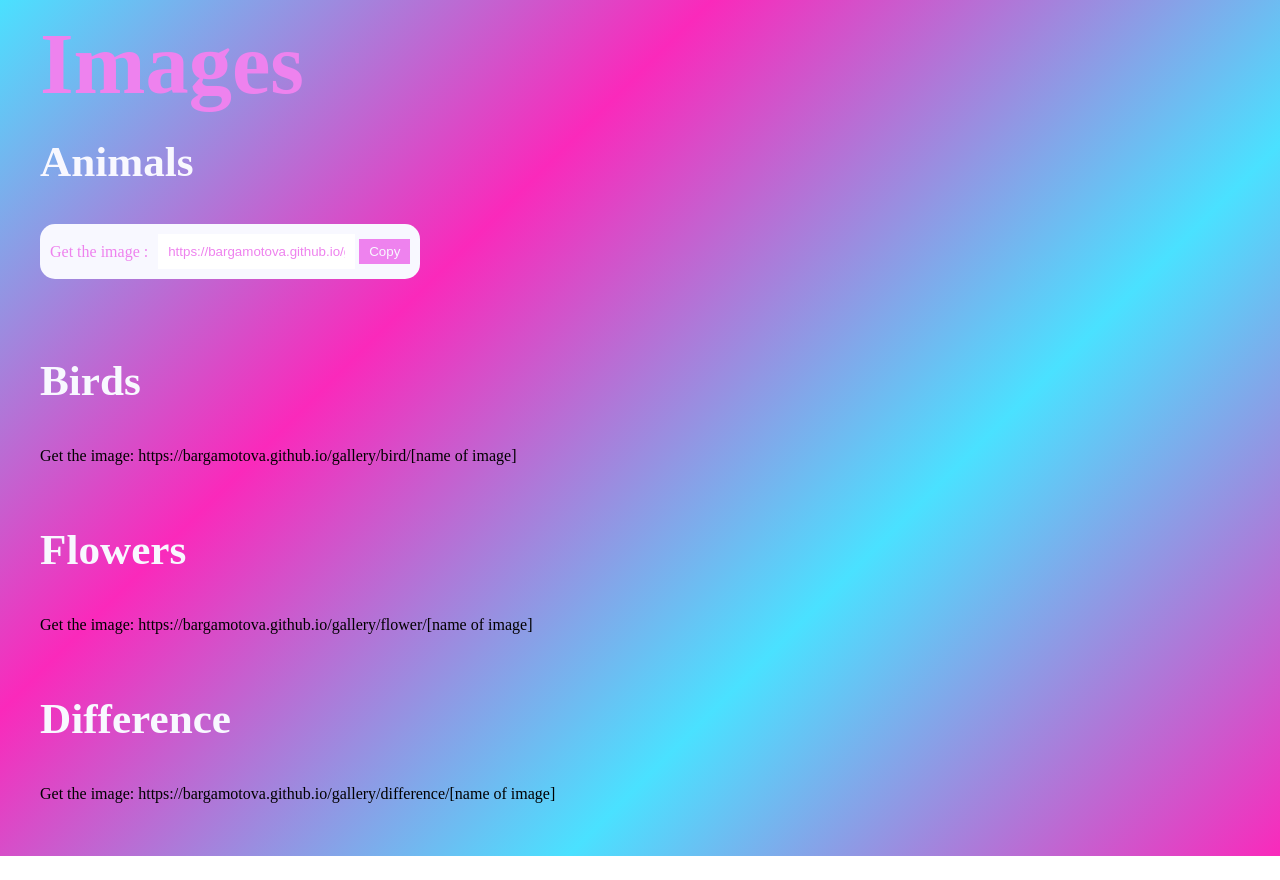
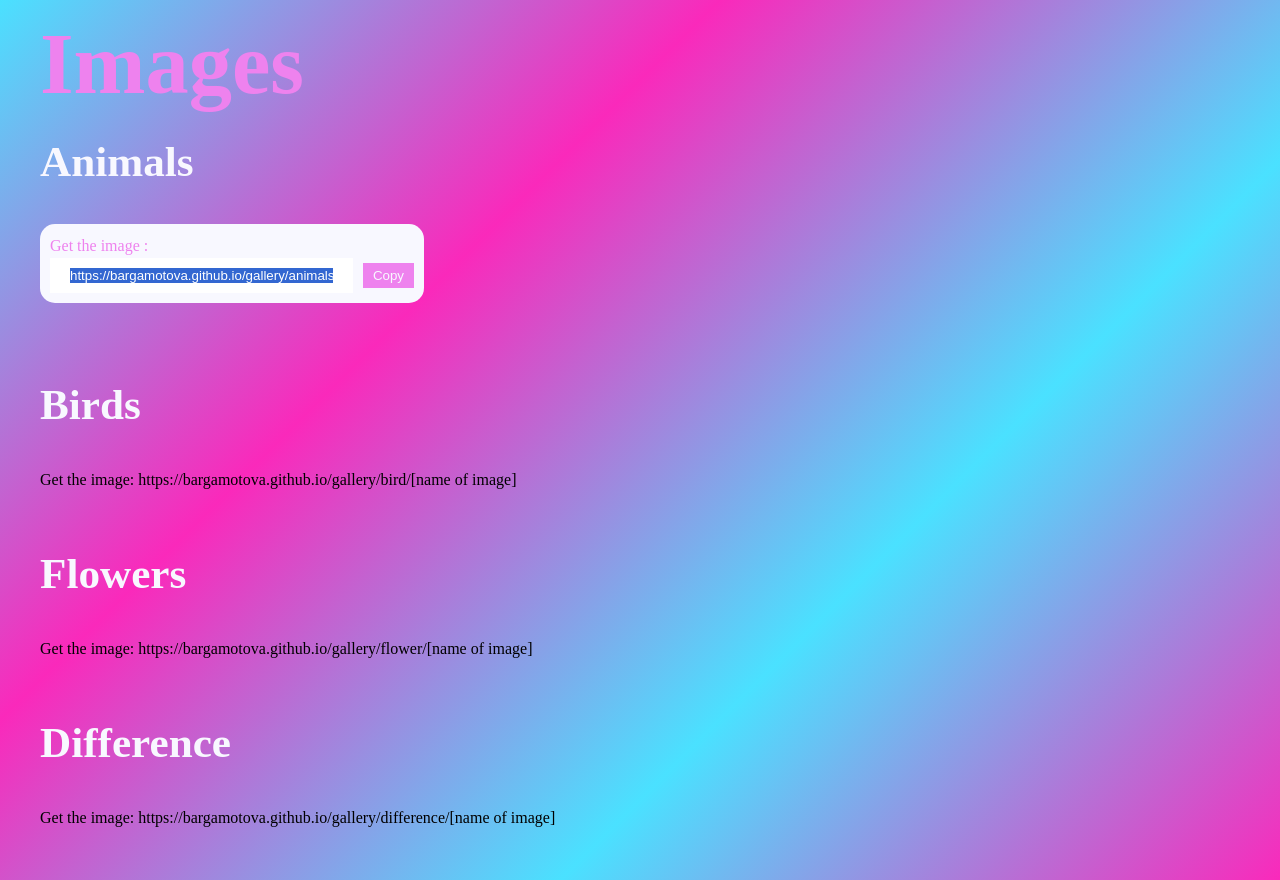
Before and after one commit to Bargamotova/gallery, a plain HTML site: page index.html in a window 1280 px wide. Both pictures are taken after a click on the button "Copy". Before the commit the page ends 856 px from the top, so only its background shows below. Drawn offline with Linux system fonts and the light colour scheme.

Commit message:
fix copy

```diff
--- a/index.html
+++ b/index.html
@@ -15,10 +15,10 @@
     <div class="content content__animals">
       <h2 class="subtitle">Animals</h2>
       <div class="copy">
-        <label>Get the image :</label>
+        <div class="copy__label">Get the image :</div>
         <div class="copy__container">
-          <input readonly type="text" class="copy__text" value="https://bargamotova.github.io/gallery/animals/[name of
-          image]" />
+          <input readonly type="text" class="copy__text"
+            value="https://bargamotova.github.io/gallery/animals/[name of image]" />
           <button class="copy__btn">Copy</button>
         </div>
       </div>
--- a/main.js
+++ b/main.js
@@ -2,12 +2,13 @@ const copyText = document.querySelector(".copy__container");
 const copyBtn = document.querySelector('.copy__btn');
 
 copyBtn.addEventListener('click', function () {
-  let input = copyText.querySelector(".copy__text");
-  input.ariaSelected();
+  let input = document.querySelector(".copy__text");
+  input.select();
+
   document.execCommand("copy");
   copyText.classList.add('active');
   window.getSelection().removeAllRanges();
   setTimeout(function () {
     copyText.classList.remove('active');
-  }, 2000)
+  }, 2500)
 });
--- a/style.css
+++ b/style.css
@@ -56,16 +56,25 @@ body {
   padding: 10px;
   border-radius: 15px;
   margin-bottom: 20px;
+  width: 100%;
+  max-width: 30vw;
+}
+
+.copy__container {
   display: inline-flex;
   gap: 10px;
   align-items: center;
+  justify-content: space-between;
+  width: 100%;
+
 }
 
 .copy__text {
   outline: none;
   border: none;
-  padding: 10px;
+  padding: 10px 20px;
   color: var(--clr-violet);
+  width: 100%;
 }
 
 .copy__btn {
@@ -74,6 +83,7 @@ body {
   color: var(--clr-text);
   background: var(--clr-violet);
   padding: 5px 10px;
+  position: relative;
 }
 
 .copy__btn::before {
@@ -92,7 +102,7 @@ body {
 .copy__btn::after {
   content: '';
   position: absolute;
-  top: -20px;
+  top: -28px;
   right: 25px;
   width: 10px;
   height: 10px;
@@ -101,8 +111,12 @@ body {
   display: none;
 }
 
-.copy__text.active .copy__btn::before,
-.copy__text.active .copy__btn::after {
+.copy__btn:active {
+  background: #000;
+}
+
+.copy__container.active .copy__btn::before,
+.copy__container.active .copy__btn::after {
   display: block;
 }
 
```
